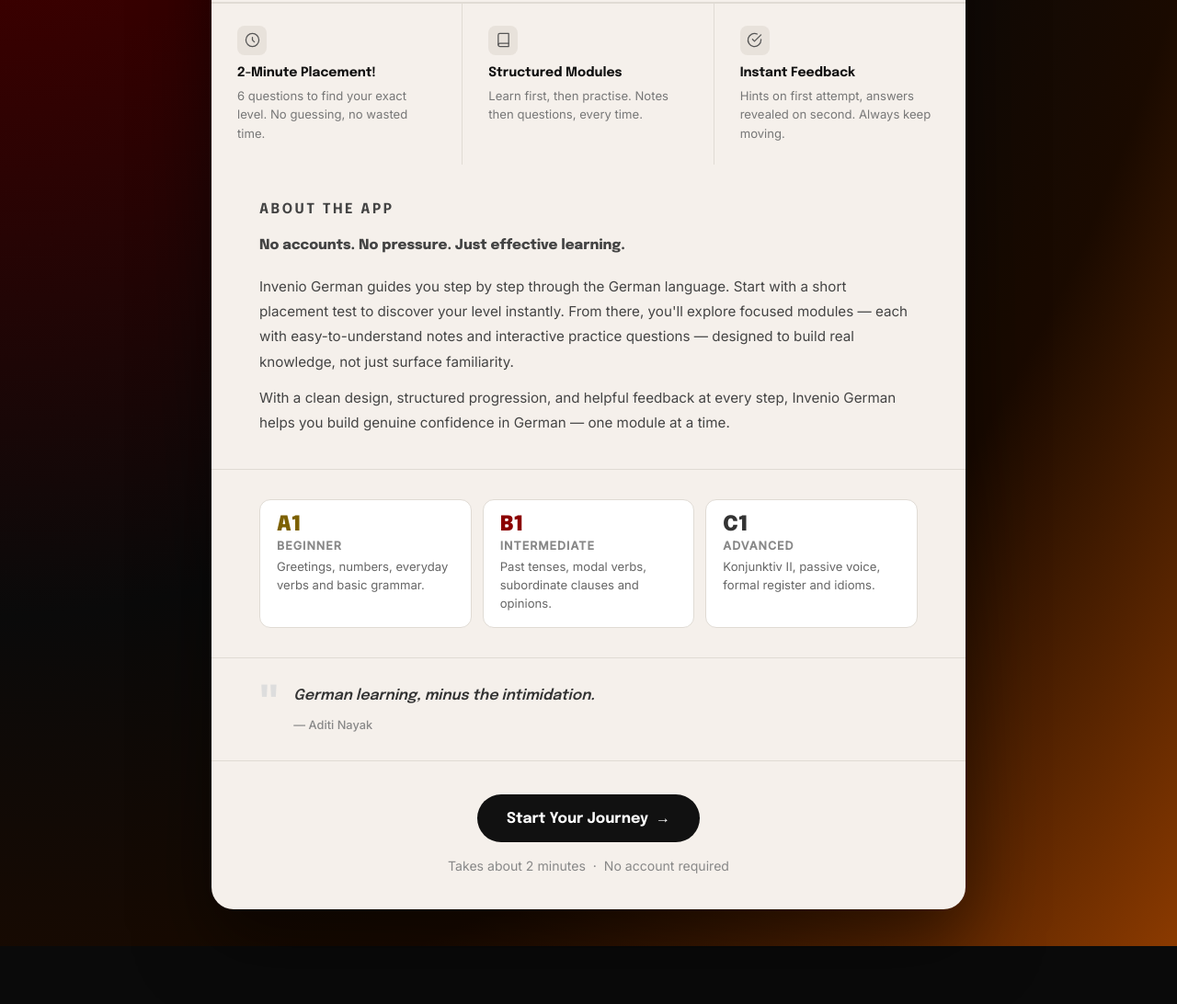
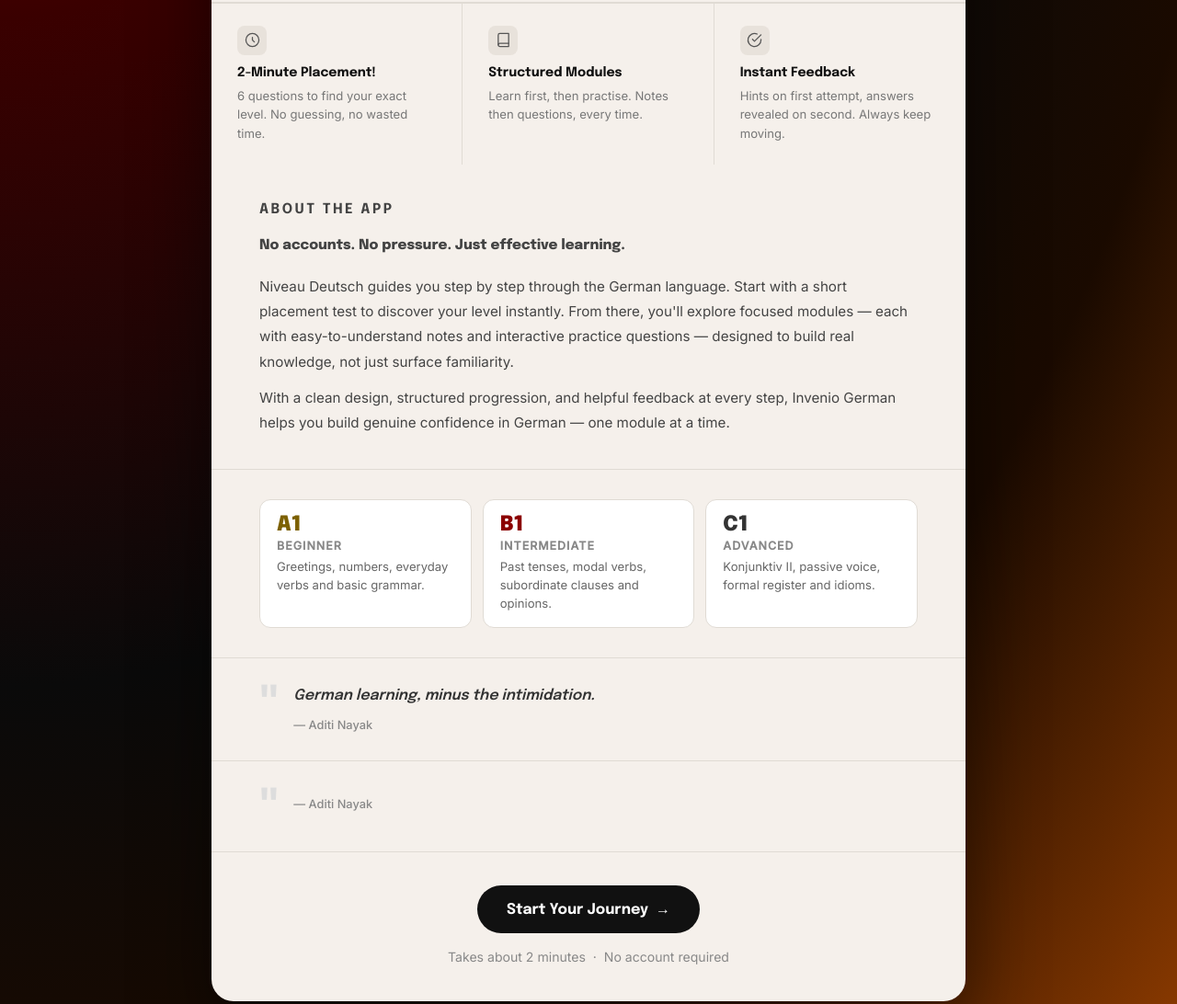
Before and after one commit to saathvik2009pramod/invenio-german, a plain HTML site: page index.html in a window 1280 px wide. Shown: the part 588-1680 px from the top of the page at 92% size. Before the commit the page ends 1617 px from the top, so only its background shows below. Drawn offline with Linux system fonts and the light colour scheme.

Commit message:
Change app name in about section
Updated the app name from 'Invenio German' to 'Niveau Deutsch' in the about section.

```diff
--- a/index.html
+++ b/index.html
@@ -280,7 +280,7 @@
     <div class="landing-about">
       <p class="about-label">About the App</p>
       <p class="about-tagline">No accounts. No pressure. Just effective learning.</p>
-      <p>Invenio German guides you step by step through the German language. Start with a short placement test to discover your level instantly. From there, you'll explore focused modules — each with easy-to-understand notes and interactive practice questions — designed to build real knowledge, not just surface familiarity.</p>
+      <p>Niveau Deutsch guides you step by step through the German language. Start with a short placement test to discover your level instantly. From there, you'll explore focused modules — each with easy-to-understand notes and interactive practice questions — designed to build real knowledge, not just surface familiarity.</p>
       <p>With a clean design, structured progression, and helpful feedback at every step, Invenio German helps you build genuine confidence in German — one module at a time.</p>
     </div>
 
@@ -308,6 +308,15 @@
       <div class="quote-mark">"</div>
       <div class="quote-content">
         <blockquote>German learning, minus the intimidation.</blockquote>
+        <p class="quote-author">— Aditi Nayak</p>
+      </div>
+    </div>
+
+
+      <div class="dev-quote">
+      <div class="quote-mark">"</div>
+      <div class="quote-content">
+        <blockquote></blockquote>
         <p class="quote-author">— Aditi Nayak</p>
       </div>
     </div>
```
